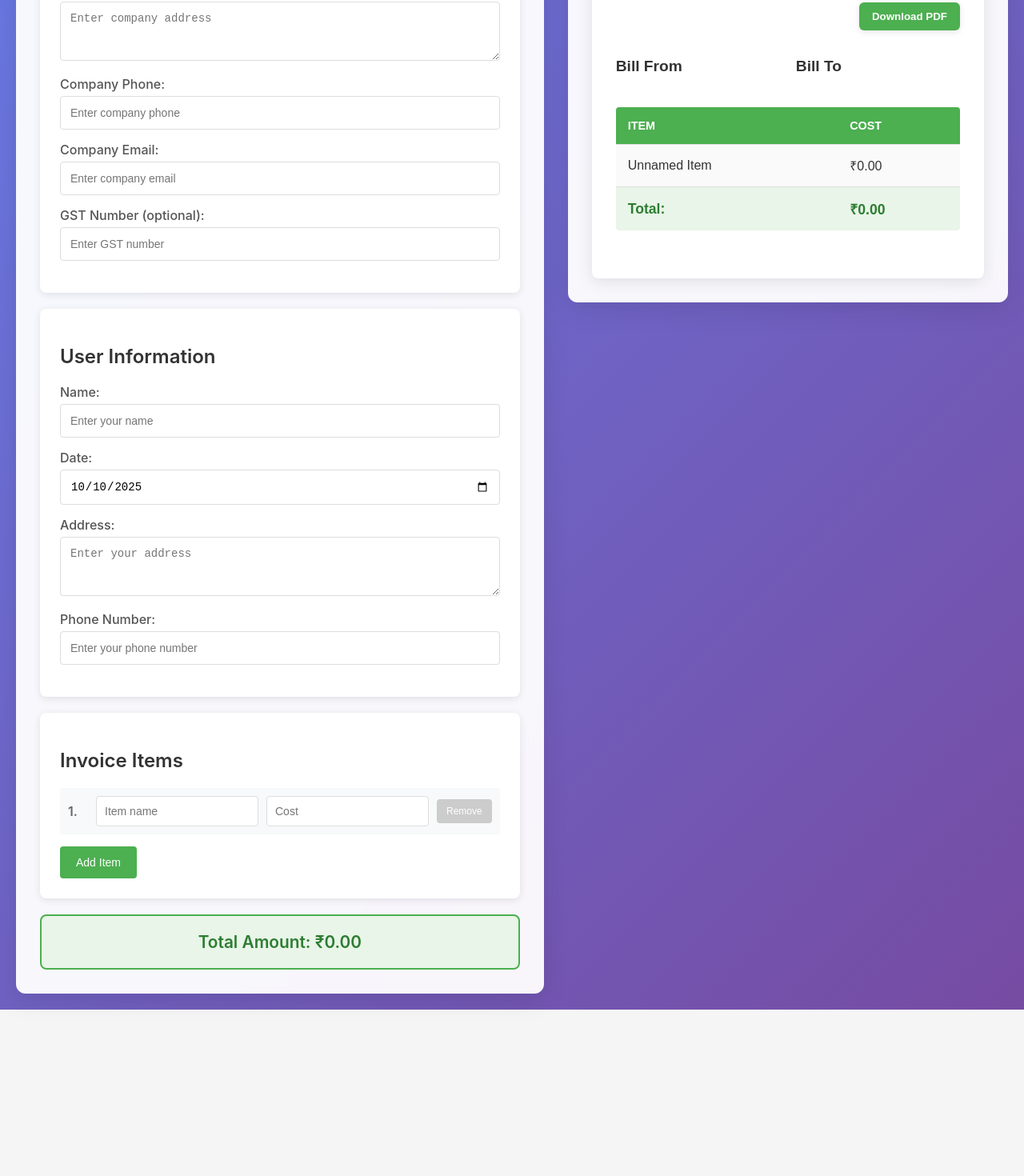
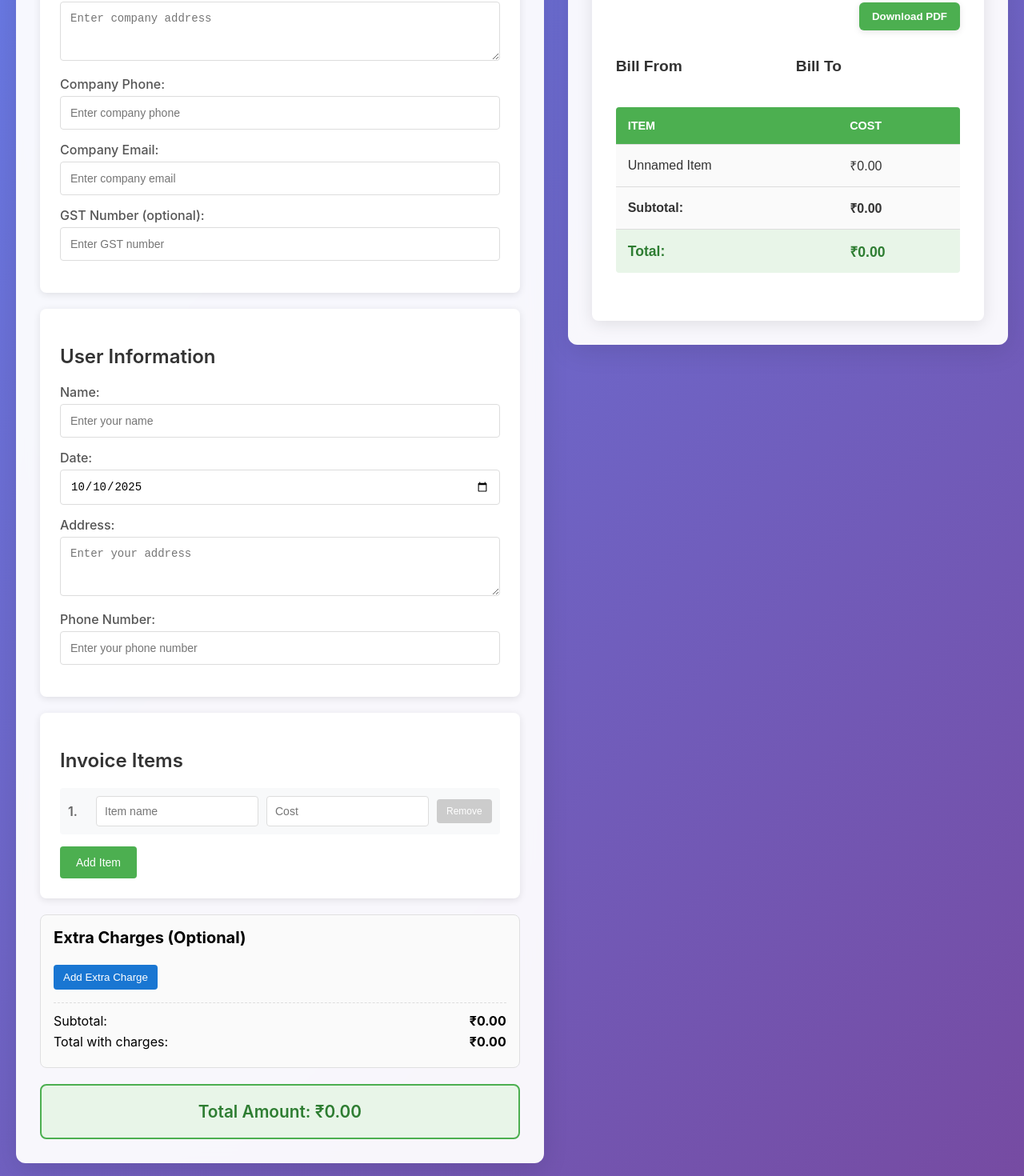
Before and after one commit to harshsri28/Invoice-Generator, a React (Create React App) app: page / in a window 1280 px wide. Shown: the part 403-1873 px from the top of the page at 80% size. Before the commit the page ends 1665 px from the top, so only its background shows below. Built offline with nearby package versions, Linux system fonts and the light colour scheme.

Commit message:
added custom charges

```diff
--- a/src/App.tsx
+++ b/src/App.tsx
@@ -4,6 +4,7 @@ import InvoiceItems from './components/InvoiceItems';
 import InvoiceDisplay from './components/InvoiceDisplay';
 import './App.css';
 import BillFromForm from './components/BillFromForm';
+import ExtraCharges, { ExtraCharge } from './components/ExtraCharges';
 
 interface UserInfo {
   name: string;
@@ -46,13 +47,26 @@ function App() {
     { id: Date.now(), itemName: '', itemCost: 0 }
   ]);
 
+  const [subtotal, setSubtotal] = useState<number>(0);
+  const [extraCharges, setExtraCharges] = useState<ExtraCharge[]>([]);
   const [total, setTotal] = useState<number>(0);
 
-  // Automatic total calculation
+  // Automatic subtotal calculation
   useEffect(() => {
-    const calculatedTotal = items.reduce((sum, item) => sum + item.itemCost, 0);
-    setTotal(calculatedTotal);
+    const calculatedSubtotal = items.reduce((sum, item) => sum + (Number(item.itemCost) || 0), 0);
+    setSubtotal(calculatedSubtotal);
   }, [items]);
+
+  // Recalculate total when extra charges or subtotal change
+  useEffect(() => {
+    const chargesTotal = extraCharges.reduce((sum, charge) => {
+      if (charge.type === 'percent') {
+        return sum + (subtotal * (Number(charge.value) || 0)) / 100;
+      }
+      return sum + (Number(charge.value) || 0);
+    }, 0);
+    setTotal(subtotal + chargesTotal);
+  }, [extraCharges, subtotal]);
 
   const handleUserInfoChange = (field: keyof UserInfo, value: string) => {
     setUserInfo(prev => ({
@@ -95,6 +109,12 @@ function App() {
             onItemsChange={handleItemsChange}
           />
 
+          <ExtraCharges
+            charges={extraCharges}
+            onChargesChange={setExtraCharges}
+            subtotal={subtotal}
+          />
+
           <div className="total-display">
             <h3>Total Amount: ₹{total.toFixed(2)}</h3>
           </div>
@@ -107,6 +127,8 @@ function App() {
             userInfo={userInfo}
             items={items}
             total={total}
+            subtotal={subtotal}
+            extraCharges={extraCharges}
           />
         </div>
       </main>
--- /dev/null
+++ b/src/components/ExtraCharges.css
@@ -0,0 +1,78 @@
+.extra-charges {
+  margin-top: 20px;
+  padding: 16px;
+  border: 1px solid #e0e0e0;
+  border-radius: 8px;
+  background: #fafafa;
+}
+
+.extra-charges h2 {
+  margin: 0 0 12px 0;
+  font-size: 20px;
+}
+
+.charges-list {
+  display: flex;
+  flex-direction: column;
+  gap: 10px;
+}
+
+.charge-row {
+  display: grid;
+  grid-template-columns: 1fr 140px 140px auto auto;
+  gap: 8px;
+  align-items: center;
+}
+
+.charge-name-input {
+  padding: 8px;
+}
+
+.charge-type-select {
+  padding: 8px;
+}
+
+.charge-value-input {
+  padding: 8px;
+}
+
+.charge-amount {
+  font-weight: 500;
+}
+
+.remove-charge-btn {
+  background: #f44336;
+  color: white;
+  border: none;
+  padding: 8px 12px;
+  border-radius: 4px;
+  cursor: pointer;
+}
+
+.add-charge-btn {
+  margin-top: 10px;
+  background: #1976d2;
+  color: white;
+  border: none;
+  padding: 8px 12px;
+  border-radius: 4px;
+  cursor: pointer;
+}
+
+.charges-summary {
+  margin-top: 16px;
+  border-top: 1px dashed #ddd;
+  padding-top: 12px;
+}
+
+.summary-row {
+  display: flex;
+  justify-content: space-between;
+  margin-bottom: 6px;
+}
+
+.summary-row.total {
+  font-size: 16px;
+}
+
+@media (max-width:
--- /dev/null
+++ b/src/components/ExtraCharges.tsx
@@ -0,0 +1,117 @@
+import React from 'react';
+import './ExtraCharges.css';
+
+export type ChargeType = 'percent' | 'fixed';
+
+export interface ExtraCharge {
+  id: number;
+  name: string;
+  type: ChargeType;
+  value: number; // percent value (e.g., 18) or fixed amount (e.g., 50)
+}
+
+interface ExtraChargesProps {
+  charges: ExtraCharge[];
+  onChargesChange: (charges: ExtraCharge[]) => void;
+  subtotal: number;
+}
+
+const ExtraCharges: React.FC<ExtraChargesProps> = ({ charges, onChargesChange, subtotal }) => {
+  const addCharge = () => {
+    const newCharge: ExtraCharge = {
+      id: Date.now(),
+      name: '',
+      type: 'percent',
+      value: 0,
+    };
+    onChargesChange([...charges, newCharge]);
+  };
+
+  const removeCharge = (id: number) => {
+    onChargesChange(charges.filter(c => c.id !== id));
+  };
+
+  const updateCharge = (id: number, field: keyof ExtraCharge, value: any) => {
+    onChargesChange(charges.map(c => (c.id === id ? { ...c, [field]: value } : c)));
+  };
+
+  const formatCurrency = (amount: number) => `₹${amount.toFixed(2)}`;
+
+  const computeChargeAmount = (charge: ExtraCharge) => {
+    if (charge.type === 'percent') {
+      return (subtotal * (Number(charge.value) || 0)) / 100;
+    }
+    return Number(charge.value) || 0;
+  };
+
+  const chargesTotal = charges.reduce((sum, c) => sum + computeChargeAmount(c), 0);
+  const finalTotal = subtotal + chargesTotal;
+
+  return (
+    <div className="extra-charges">
+      <h2>Extra Charges (Optional)</h2>
+      <div className="charges-list">
+        {charges.map((charge) => (
+          <div key={charge.id} className="charge-row">
+            <input
+              type="text"
+              placeholder="Charge name (e.g., GST, Handling)"
+              value={charge.name}
+              onChange={(e) => updateCharge(charge.id, 'name', e.target.value)}
+              className="charge-name-input"
+            />
+            <select
+              value={charge.type}
+              onChange={(e) => updateCharge(charge.id, 'type', e.target.value as ChargeType)}
+              className="charge-type-select"
+            >
+              <option value="percent">Percent %</option>
+              <option value="fixed">Fixed Amount</option>
+            </select>
+            <input
+              type="number"
+              placeholder={charge.type === 'percent' ? 'Percent (e.g., 18)' : 'Amount (e.g., 50)'}
+              value={charge.value || ''}
+              onChange={(e) => updateCharge(charge.id, 'value', Number(e.target.value) || 0)}
+              className="charge-value-input"
+              min="0"
+              step="0.01"
+            />
+            <div className="charge-amount">
+              {charge.name ? <span>{charge.name}:</span> : <span>Charge:</span>} {formatCurrency(computeChargeAmount(charge))}
+            </div>
+            <button
+              type="button"
+              onClick={() => removeCharge(charge.id)}
+              className="remove-charge-btn"
+              disabled={charges.length === 0}
+            >
+              Remove
+            </button>
+          </div>
+        ))}
+      </div>
+      <button type="button" onClick={addCharge} className="add-charge-btn">
+        Add Extra Charge
+      </button>
+
+      <div className="charges-summary">
+        <div className="summary-row">
+          <span>Subtotal:</span>
+          <strong>{formatCurrency(subtotal)}</strong>
+        </div>
+        {charges.map((charge) => (
+          <div key={`sum-${charge.id}`} className="summary-row">
+            <span>{charge.name || (charge.type === 'percent' ? 'Percent charge' : 'Fixed charge')} ({charge.type === 'percent' ? `${charge.value}%` : formatCurrency(charge.value)}):</span>
+            <strong>{formatCurrency(computeChargeAmount(charge))}</strong>
+          </div>
+        ))}
+        <div className="summary-row total">
+          <span>Total with charges:</span>
+          <strong>{formatCurrency(finalTotal)}</strong>
+        </div>
+      </div>
+    </div>
+  );
+};
+export default ExtraCharges;
--- a/src/components/InvoiceDisplay.tsx
+++ b/src/components/InvoiceDisplay.tsx
@@ -24,14 +24,23 @@ interface InvoiceItem {
   itemCost: number;
 }
 
+interface ExtraCharge {
+  id: number;
+  name: string;
+  type: 'percent' | 'fixed';
+  value: number;
+}
+
 interface InvoiceDisplayProps {
   billFrom: BillFromInfo;
   userInfo: UserInfo;
   items: InvoiceItem[];
   total: number;
+  subtotal?: number;
+  extraCharges?: ExtraCharge[];
 }
 
-const InvoiceDisplay: React.FC<InvoiceDisplayProps> = ({ billFrom, userInfo, items, total }) => {
+const InvoiceDisplay: React.FC<InvoiceDisplayProps> = ({ billFrom, userInfo, items, total, subtotal, extraCharges }) => {
   const invoiceRef = useRef<HTMLDivElement>(null);
 
   const handleDownloadPDF = async () => {
@@ -65,6 +74,15 @@ const InvoiceDisplay: React.FC<InvoiceDisplayProps> = ({ billFrom, userInfo, ite
     } finally {
       element.classList.remove('exporting');
     }
+  };
+
+  const formatCurrency = (amount: number) => `₹${amount.toFixed(2)}`;
+
+  const computeChargeAmount = (charge: ExtraCharge, base: number) => {
+    if (charge.type === 'percent') {
+      return (base * (Number(charge.value) || 0)) / 100;
+    }
+    return Number(charge.value) || 0;
   };
 
   return (
@@ -111,7 +129,7 @@ const InvoiceDisplay: React.FC<InvoiceDisplayProps> = ({ billFrom, userInfo, ite
               {items.map((item) => (
                 <tr key={item.id}>
                   <td>{item.itemName || 'Unnamed Item'}</td>
-                  <td>₹{item.itemCost.toFixed(2)}</td>
+                  <td>{formatCurrency(item.itemCost)}</td>
                 </tr>
               ))}
               {items.length === 0 && (
@@ -121,9 +139,27 @@ const InvoiceDisplay: React.FC<InvoiceDisplayProps> = ({ billFrom, userInfo, ite
               )}
             </tbody>
             <tfoot>
+              {typeof subtotal === 'number' && (
+                <tr>
+                  <td><strong>Subtotal:</strong></td>
+                  <td><strong>{formatCurrency(subtotal)}</strong></td>
+                </tr>
+              )}
+
+              {Array.isArray(extraCharges) && extraCharges.map((charge) => (
+                <tr key={`ch-${charge.id}`}>
+                  <td>
+                    {charge.type === 'percent'
+                      ? `${charge.name || 'Percent charge'} ${charge.value}%`
+                      : `${charge.name || 'Fixed charge'} ${formatCurrency(charge.value)}`}
+                  </td>
+                  <td><strong>{formatCurrency(computeChargeAmount(charge, subtotal || 0))}</strong></td>
+                </tr>
+              ))}
+
               <tr className="total-row">
                 <td><strong>Total:</strong></td>
-                <td><strong>₹{total.toFixed(2)}</strong></td>
+                <td><strong>{formatCurrency(total)}</strong></td>
               </tr>
             </tfoot>
           </table>
```
Also changed, not shown: 1 other file (tests, documents, lock files or other folders).
